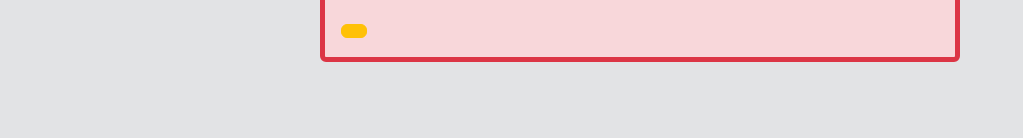
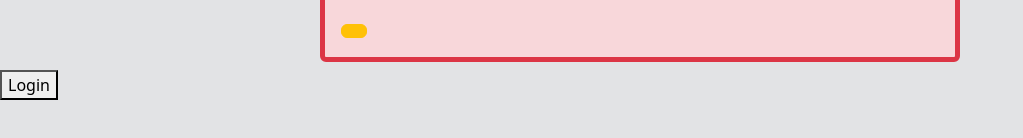
Before and after one commit to VihangaST/interacta, a React (Vite) app in the folder frontend/: page / in a window 1280 px wide. Shown: the part 284-422 px from the top of the page, without its empty margins (0-1023 px from the left). Built offline with nearby package versions, Linux system fonts and the light colour scheme.

Commit message:
fetch questions based on topic

```diff
--- a/frontend/src/components/Question.jsx
+++ b/frontend/src/components/Question.jsx
@@ -12,6 +12,7 @@ function Question({
   const correctAnswer = questionData.correctAnswer;
 
   const [selectedOption, setSelectedOption] = useState(null);
+  // handleSubmit function
   function handleSubmit() {
     if (selectedOption === null) {
       alert("Please select an option before submitting.");
--- a/frontend/src/pages/LandingPage.jsx
+++ b/frontend/src/pages/LandingPage.jsx
@@ -1,6 +1,9 @@
 import Form from "../components/Form";
+import { useNavigate } from "react-router-dom";
 import { useState } from "react";
 function LandingPage() {
+  const navigate = useNavigate();
+  const [topic, setTopic] = useState("cream cracker");
   const [descriptionBased, setDescriptionBased] = useState(false);
   return (
     <>
@@ -19,6 +22,15 @@ function LandingPage() {
         <div className="d-flex justify-content-center">
           <Form descriptionBased={descriptionBased} />
         </div>
+        <button
+          onClick={() => {
+            // setTopic("cream cracker");
+
+            navigate("/login", { state: { topic: topic } });
+          }}
+        >
+          Login
+        </button>
       </main>
     </>
   );
--- a/frontend/src/pages/LoginPage.jsx
+++ b/frontend/src/pages/LoginPage.jsx
@@ -1,9 +1,11 @@
 import { useState } from "react";
 import axios from "axios";
-import { useNavigate } from "react-router-dom";
+import { useNavigate, useLocation } from "react-router-dom";
 
 function LoginPage() {
   const navigate = useNavigate();
+  const location = useLocation();
+  const { topic } = location.state || { topic: "" };
   const [userData, setUserData] = useState({
     username: 0,
     marks: 0,
@@ -28,7 +30,7 @@ function LoginPage() {
       return;
     }
     navigate("/questions", {
-      state: { username: userData.username },
+      state: { username: userData.username, topic: topic },
     });
     // axios
     //   .post("http://localhost:3000/api/user/login", userData)
--- a/frontend/src/pages/QuestionPage.jsx
+++ b/frontend/src/pages/QuestionPage.jsx
@@ -9,7 +9,7 @@ function QuestionPage() {
   const navigate = useNavigate();
   const location = useLocation();
   const [marks, setMarks] = useState(0);
-  const { username } = location.state || {};
+  const { username, topic } = location.state || { username: 0, topic: "" };
   // answered question count
   const [answeredQuestions, setAnsweredQuestions] = useState(1);
   const [questionData, setQuestionData] = useState({
@@ -24,7 +24,9 @@ function QuestionPage() {
 
   const fetchQuestion = (idx) => {
     axios
-      .get(`http://localhost:3000/api/questions/question-data/${idx}`)
+      .post(`http://localhost:3000/api/questions/question-data/${idx}`, {
+        topic,
+      })
       .then((res) => {
         console.log("Questions fetched successfully");
         setQuestionData(res.data);
@@ -53,10 +55,13 @@ function QuestionPage() {
   };
 
   useEffect(() => {
+    console.log("Fetching question count...", topic);
     axios
-      .get("http://localhost:3000/api/questions/questionCount")
+      .post("http://localhost:3000/api/questions/questionCount", {
+        topic,
+      })
       .then((res) => {
-        console.log(res.body);
+        console.log(res.data);
         setQuestionCount(res.data.questionCount);
       })
       .catch((err) => {
@@ -89,6 +94,7 @@ function QuestionPage() {
       </Modal>
       <main className="row min-vh-100 bg-secondary-subtle">
         {/* question number cards */}
+
         <div className="container text-center col m-5">
           {Array.from({ length: questionCount }, (_, idx) => (
             <button
```
Also changed, not shown: 1 other file (tests, documents, lock files or other folders).
